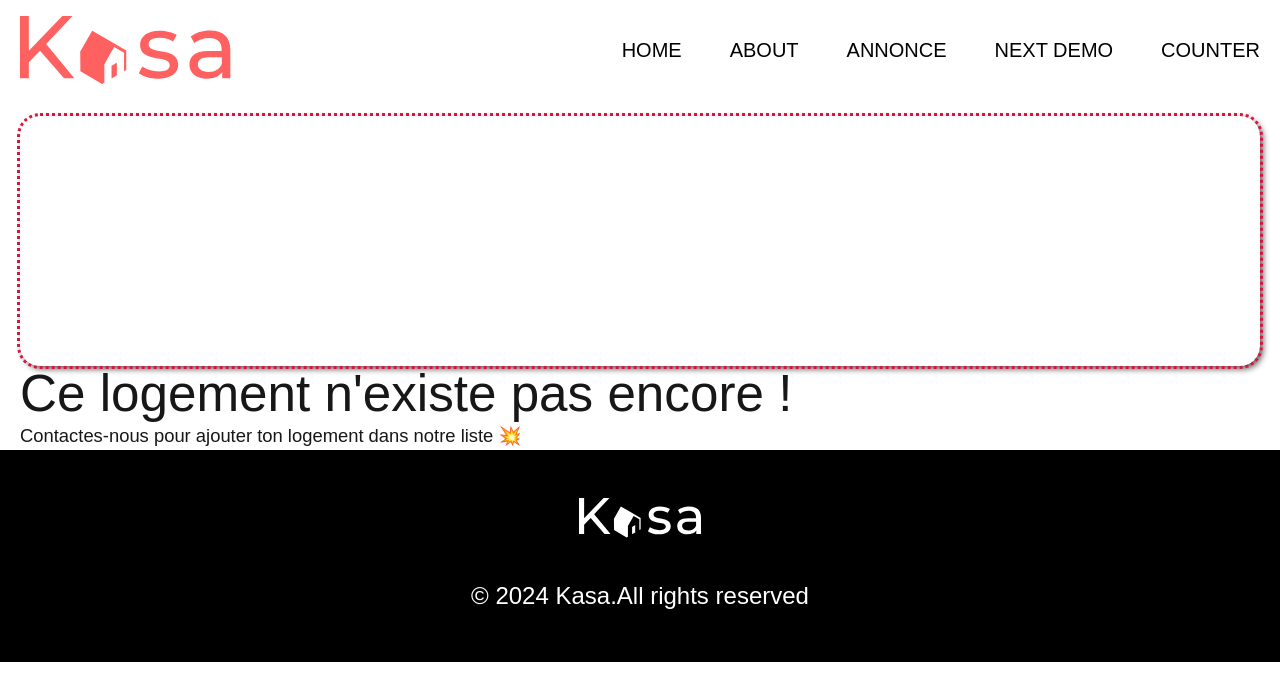
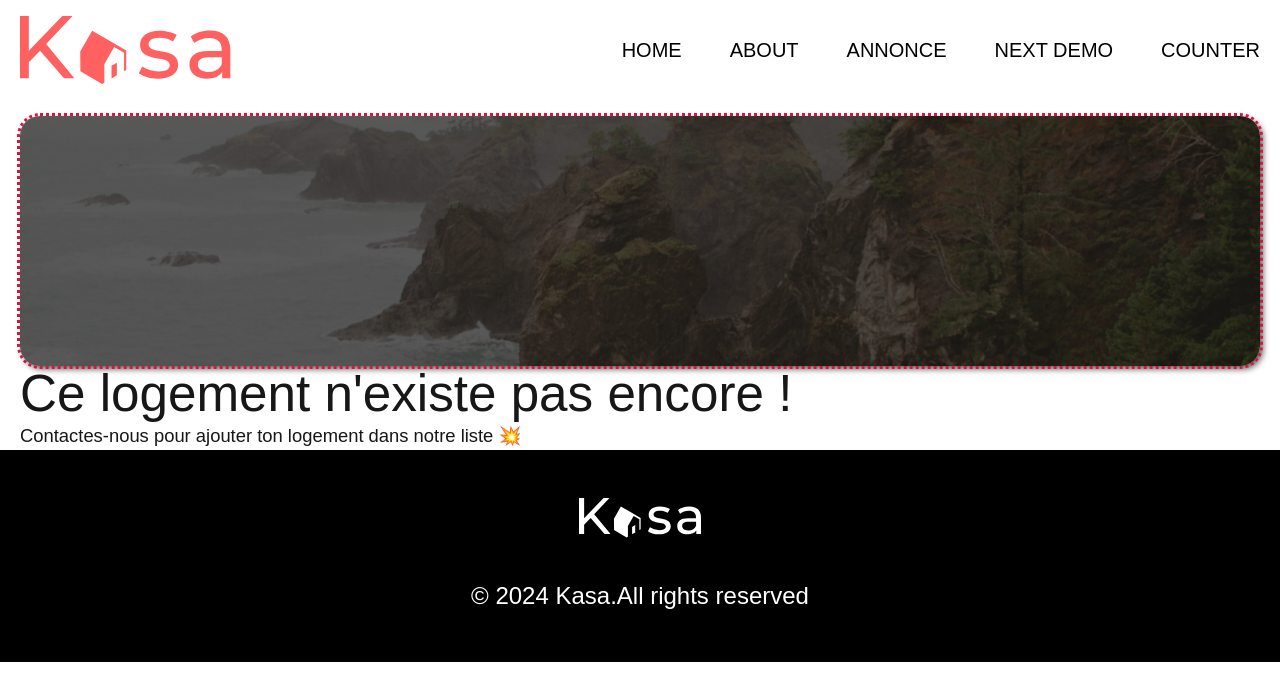
Before and after one commit to Mil00Z/booki-kaza, a Next.js app: page /another in a window 1280 px wide. Shown: the top 700 px of the page. Built offline with nearby package versions, Linux system fonts and the light colour scheme.

Commit message:
debeug call assets from public + allow domains on server

```diff
--- a/next.config.ts
+++ b/next.config.ts
@@ -2,6 +2,9 @@ import type { NextConfig } from "next";
 
 const nextConfig: NextConfig = {
 
+  images: {
+    domains: ['s3-eu-west-1.amazonaws.com'],
+  },
 
 };
 export default nextConfig;
--- a/src/components/ui/Hero/Hero.tsx
+++ b/src/components/ui/Hero/Hero.tsx
@@ -1,13 +1,13 @@
-import heroBg from '@/assets/hero-background.jpg'
-import heroOtherBg from '@/assets/hero-annonce-background.jpg'
-import heroAboutBg from '@/assets/hero-about-background.jpg'
+//Get Assets
+import heroBg from '@/public/hero-background.jpg'
+import heroOtherBg from '@/public/hero-annonce-background.jpg'
+import heroAboutBg from '@/public/hero-about-background.jpg'
 
-import '@/styles/components/Hero.scss'
+import 'src/styles/components/Hero.scss'
 
 const HeroBanner = (props) => {
 
   const {layout, details = null} = props
-
 
   //Changing BG in function of layout
   let currentBg;
@@ -29,17 +29,16 @@ const HeroBanner = (props) => {
       currentBg = heroBg
   }
 
+  return (
+  <>
+    <div className={`hero banner-${layout}`} style={layout === 'about' ? {backgroundImage:`url(${currentBg.src})`} :
+    {backgroundImage:`linear-gradient(to right, rgba(0, 0, 0, var(--op)) 0%, rgba(0, 0, 0, var(--op)) 100%),url(${currentBg.src})`}}>
 
-  return (
-
-    <div className={`hero banner-${layout}`} style={layout === 'about' ? {backgroundImage:`url(${currentBg})`} :
-    {backgroundImage:`linear-gradient(to right, rgba(0, 0, 0, var(--op)) 0%, rgba(0, 0, 0, var(--op)) 100%),url(${currentBg})`}}>
-
-      {layout === 'home' ? <h1 className="title" data-page={layout}>Chez vous, partout & ailleurs</h1> : null }
+    {layout === 'home' ? <h1 className="title" data-page={layout}>Chez vous, partout & ailleurs</h1> : null }
 
     </div>
 
+  </>
   )
 }
-
 export default HeroBanner
```
